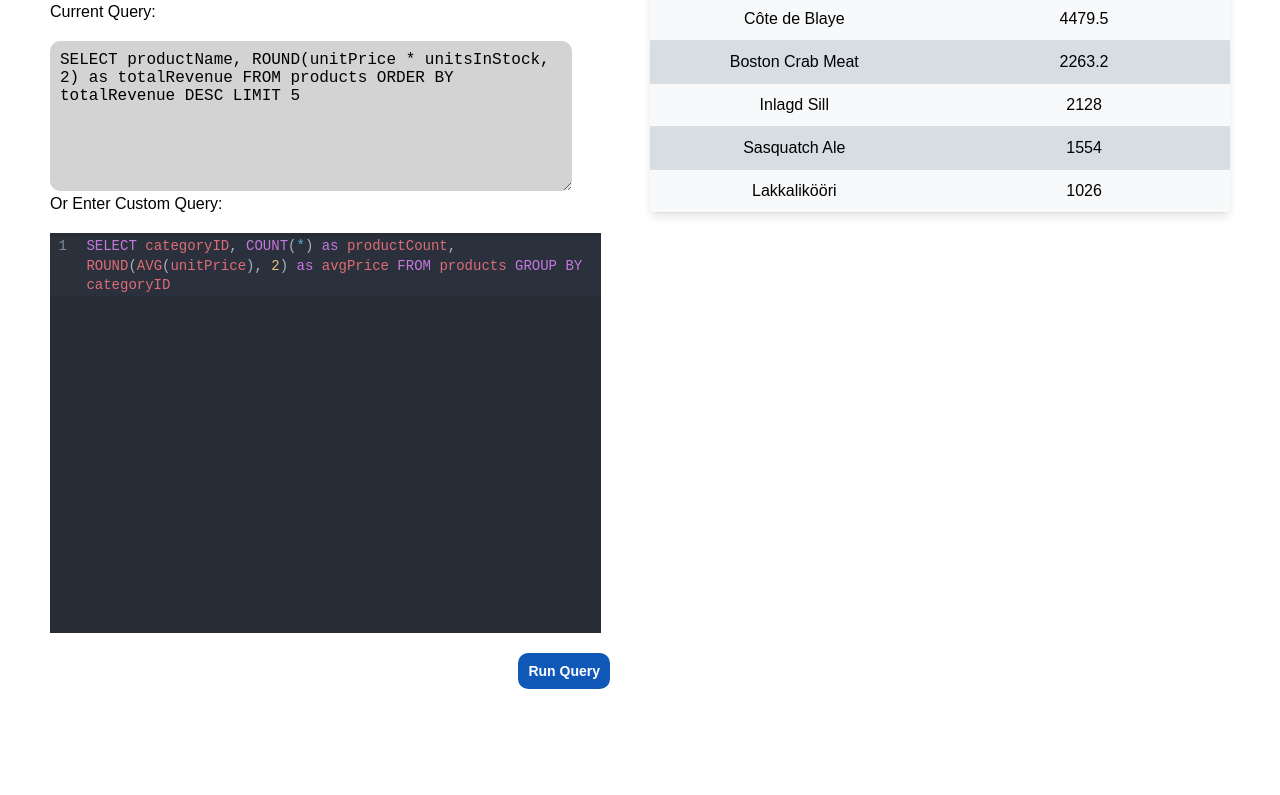
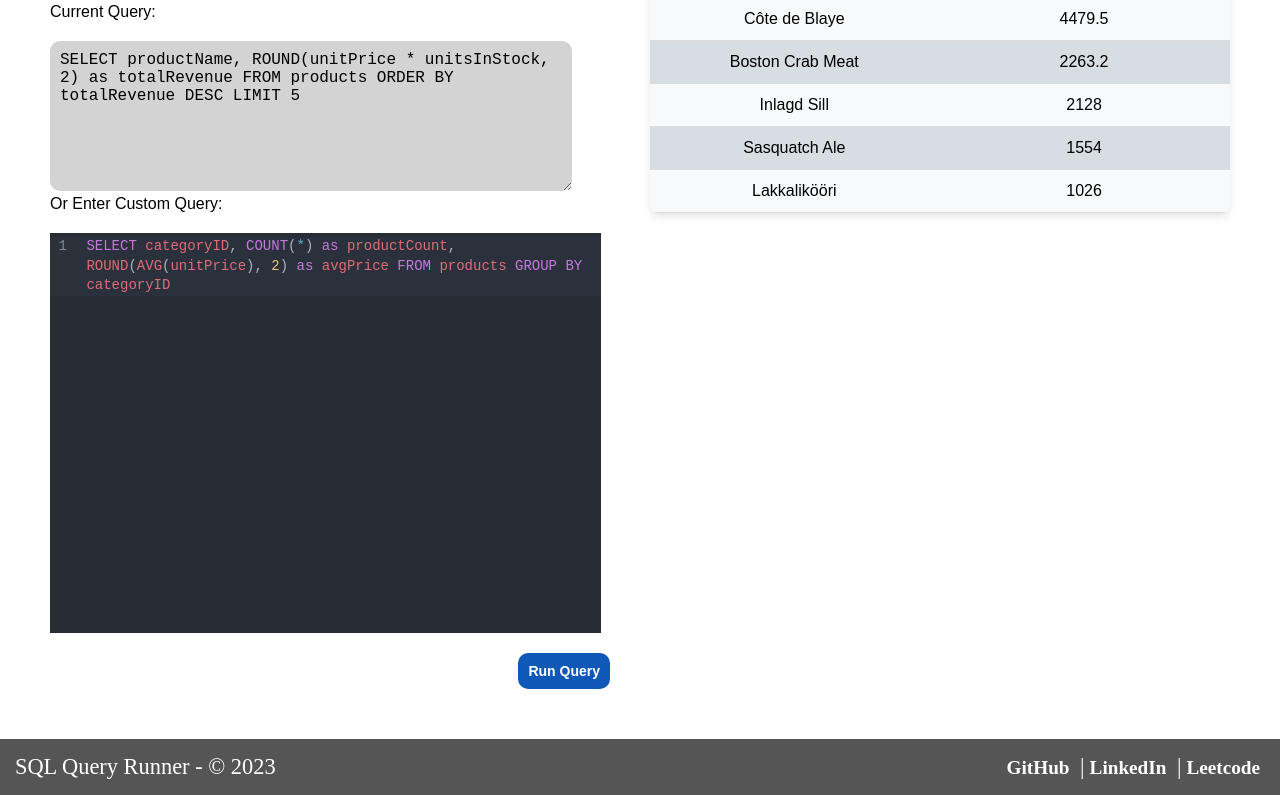
Before and after one commit to Akshatverma01/SQL-Runner, a React (Vite) app: page / in a window 1280 px wide. Shown: the part 213-1008 px from the top of the page. Before the commit the page ends 952 px from the top, so only its background shows below. Built offline with nearby package versions, Linux system fonts and the light colour scheme.

Commit message:
added footer

```diff
--- a/src/pages/Home.css
+++ b/src/pages/Home.css
@@ -6,7 +6,6 @@
 }
 .container {
     font-family: Arial, sans-serif;
-    padding: 20px;
     transition: all 0.3s ease;
     height: 100%;
     max-width:100%;
@@ -87,6 +86,29 @@
     background-color: rgb(16, 60, 117);
   }
 
+  .footer {
+    display: flex;
+    justify-content: space-between;
+    background-color: rgb(85, 85, 85);
+    padding: 15px;
+    text-align: center;
+    font-size:1.4rem;
+    color: white;
+    width: 100%;
+  }
+
+  .footer a {
+    color: #ffffff;
+    text-decoration: none;
+    font-size: 1.2rem;
+    font-weight: bolder;
+    margin: 0 5px;
+  }
+
+  .footer a:hover {
+    text-decoration: underline;
+  }
+
   /* Responsive */
   @media (max-width: 768px) {
     .main-content {
--- a/src/pages/Home.jsx
+++ b/src/pages/Home.jsx
@@ -22,6 +22,7 @@ const Home = () => {
   };
 
   return (
+    <>
       <div className={darkMode ? "container dark" : "container"}>
         <header>
           <h1>SQL Query Runner</h1>
@@ -30,6 +31,7 @@ const Home = () => {
           </button>
         </header>
 
+        <main>
           <div className=" main-content">
             <div className="left">
               <div style={{ marginBottom: "10px" }}>
@@ -92,7 +94,37 @@ const Home = () => {
               <DataTable selectedQuery={displayResult} />
             </div>
           </div>
+        </main>
       </div>
+      <footer className="footer">
+        <p>SQL Query Runner - © 2023</p>
+        <p>
+          <a
+            href="https://github.com/Akshatverma01"
+            target="_blank"
+            rel="noopener noreferrer"
+          >
+            GitHub
+          </a>{" "}
+          |
+          <a
+            href="https://www.linkedin.com/in/akshat-verma-2b6106228/"
+            target="_blank"
+            rel="noopener noreferrer"
+          >
+            LinkedIn
+          </a>{" "}
+          |
+          <a
+            href="https://leetcode.com/u/akshat0104verma/"
+            target="_blank"
+            rel="noopener noreferrer"
+          >
+            Leetcode
+          </a>
+        </p>
+      </footer>
+    </>
   );
 };
 
```
Lines whose indentation alone changed are shown as unchanged.
